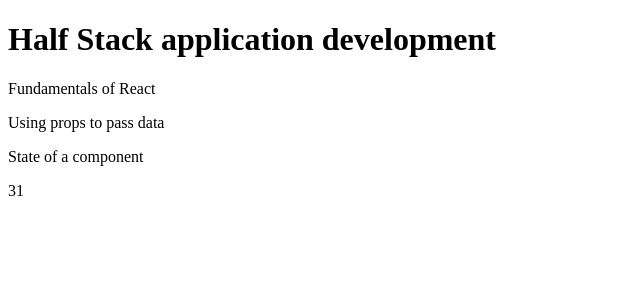
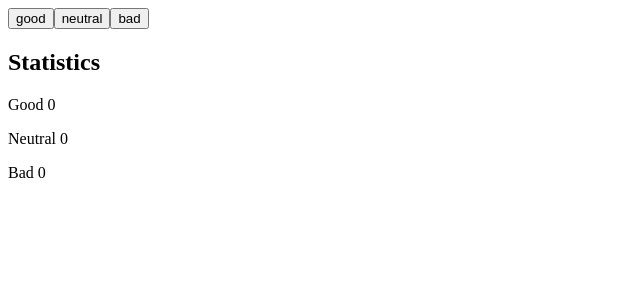
Before and after one commit to Kasperboling/FullstackOpen, a React (Vite) app in the folder part1/: page / in a window 1280 px wide. Shown: the top 300 px of the page, without its empty margins (0-640 px from the left). Built offline with nearby package versions, Linux system fonts and the light colour scheme.

Commit message:
1.6: unicafe step1

```diff
--- a/part1/src/App.jsx
+++ b/part1/src/App.jsx
@@ -1,33 +1,26 @@
-import Header from './Header';
-import Total from './Total';
-import Content from './Content';
+import { useState } from 'react'
 
 const App = () => {
-  const course = {
-    name: 'Half Stack application development',
-    parts: [
-      {
-        name: 'Fundamentals of React',
-        exercises: 10
-      },
-      {
-        name: 'Using props to pass data',
-        exercises: 7
-      },
-      {
-        name: 'State of a component',
-        exercises: 14
-      }
-    ]
-  }
+  // save clicks of each button to its own state
+  const [good, setGood] = useState(0)
+  const [neutral, setNeutral] = useState(0)
+  const [bad, setBad] = useState(0)
 
   return (
     <>
-      <Header course={course.name} />
-      <Content content={course.parts[0].name} />
-      <Content content={course.parts[1].name} />
-      <Content content={course.parts[2].name} />
-      <Total total={course.parts[0].exercises + course.parts[1].exercises + course.parts[2].exercises} />
+      <button onClick={() => setGood(good + 1)}>
+        good
+      </button>
+      <button onClick={() => setNeutral(neutral + 1)}>
+        neutral
+      </button>
+      <button onClick={() => setBad(bad + 1)}>
+        bad
+      </button>
+      <h2>Statistics</h2>
+      <p>Good {good}</p>
+      <p>Neutral {neutral}</p>
+      <p>Bad {bad}</p>
     </>
   )
 }
--- a/part1/src/Content.jsx
+++ /dev/null
@@ -1,7 +0,0 @@
-const Content = ({content}) => {
-    return (
-        <p>{content}</p>
-    )
-  }
-
-  export default Content
--- a/part1/src/Header.jsx
+++ /dev/null
@@ -1,8 +0,0 @@
-const Header = ({course}) => {
-    console.log(course)
-    return (
-        <h1>{course}</h1>
-    )
-  }
-
-  export default Header
--- a/part1/src/Total.jsx
+++ /dev/null
@@ -1,7 +0,0 @@
-const Total = ({total}) => {
-    return (
-        <p>{total}</p>
-    )
-  }
-
-  export default Total
--- a/part1/src/main.jsx
+++ b/part1/src/main.jsx
@@ -1,3 +1,4 @@
+import React from 'react'
 import ReactDOM from 'react-dom/client'
 
 import App from './App'
```
